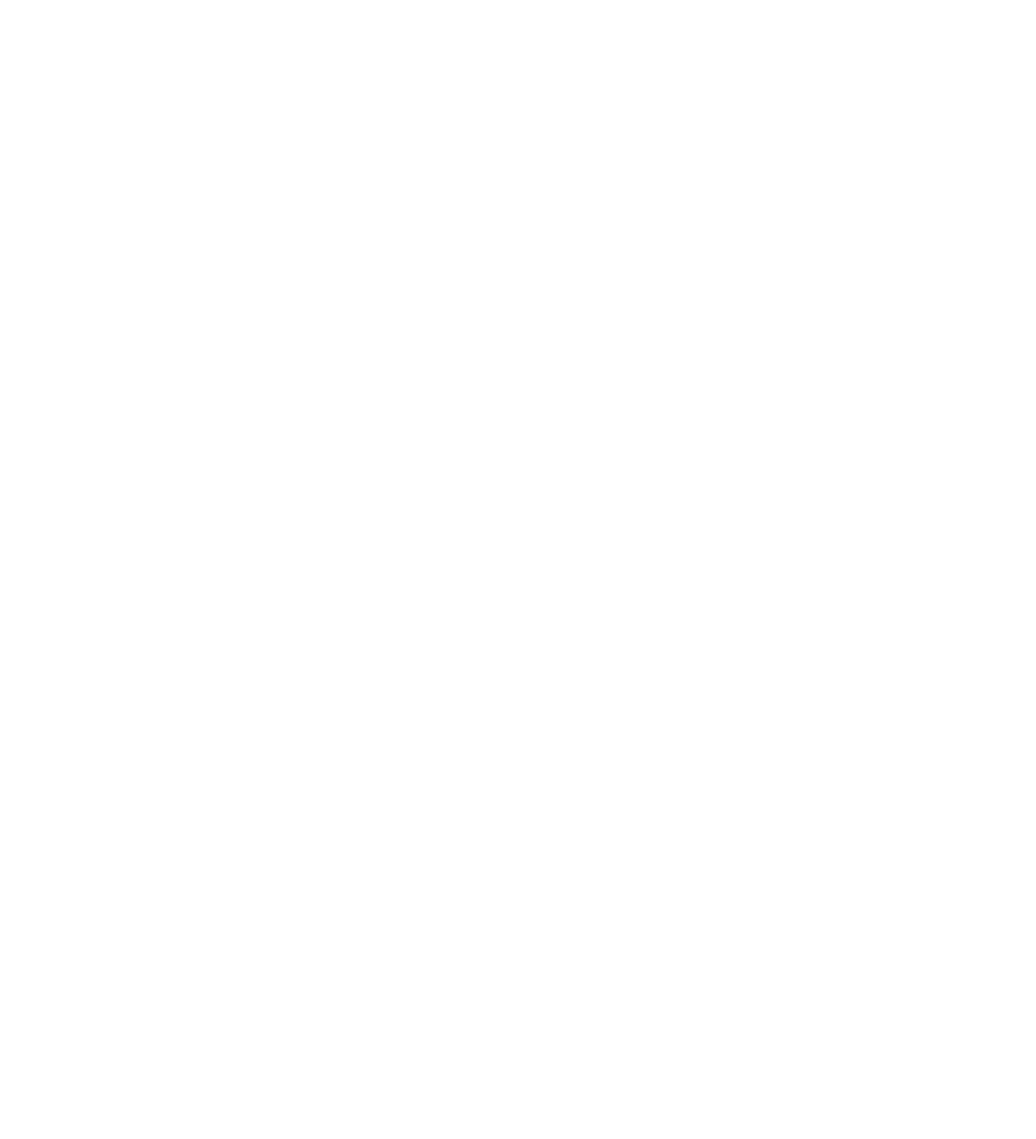
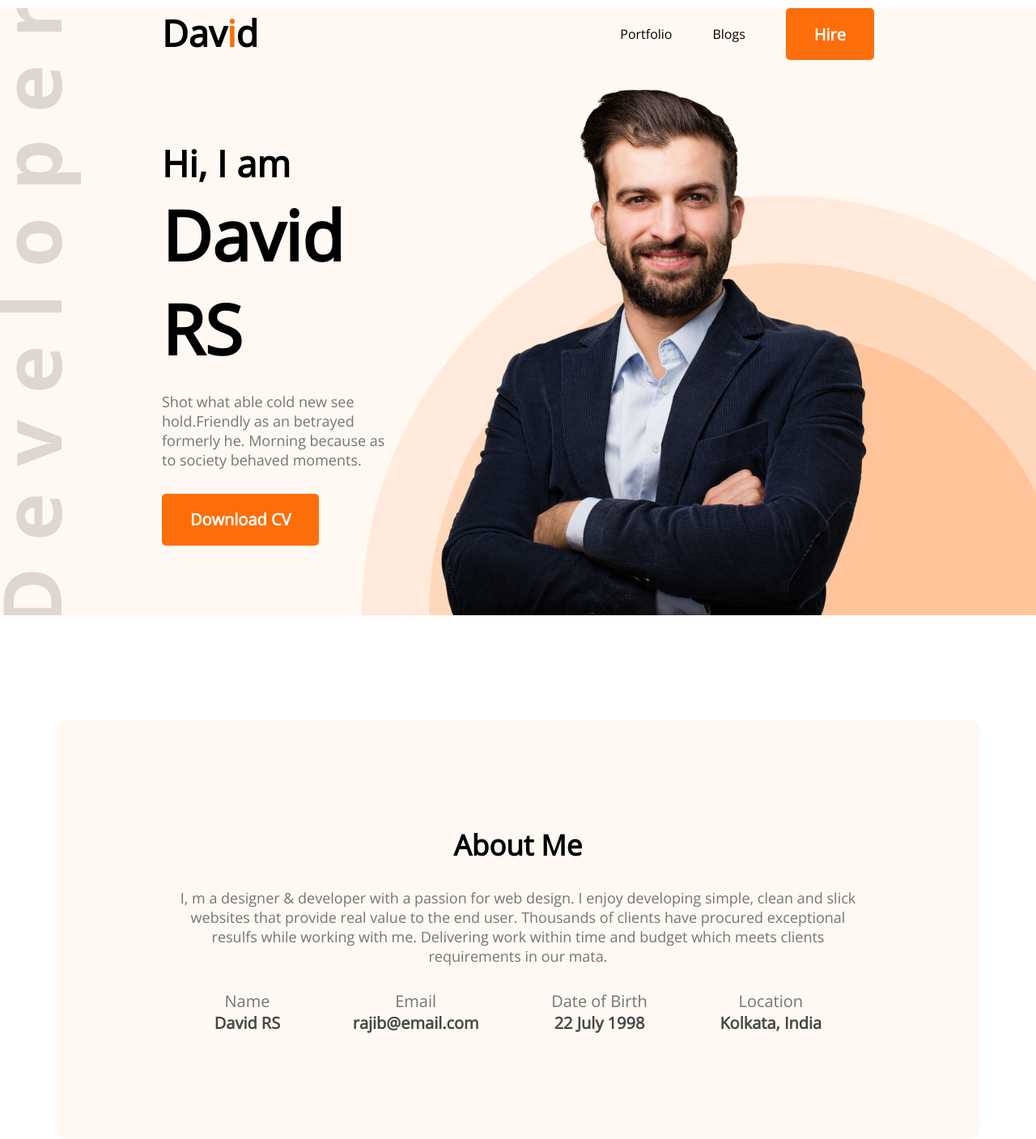
Before and after one commit to rajib-sadhu/developer-portfolio, a plain HTML site: page index.html in a window 1280 px wide. Shown: the whole page at 81% size. Before the commit the page ends 800 px from the top, so only its background shows below. Drawn offline with nearby package versions, Linux system fonts and the light colour scheme.

Commit message:
add header and about section

```diff
--- a/index.html
+++ b/index.html
@@ -8,6 +8,57 @@
     <link rel="stylesheet" href="style.css">
 </head>
 <body>
+    <header class="header">
+        <nav>
+            <h1 class="nav_title">Dav<span class="text_primary">i</span>d</h1>
+            <ul>
+                <li>Portfolio</li>
+                <li>Blogs</li>
+                <li><button class="btn_primary">Hire</button></li>
+            </ul>
+        </nav>
 
+        <!-- header banner -->
+
+        <div class="banner">
+            <div>
+                <h3 class="banner_sub_name">Hi, I am</h3>
+                <h1 class="banner_name">David RS</h1>
+                <p class="banner_desc">Shot what able cold new see hold.Friendly as an betrayed formerly he. Morning because as to society behaved moments.</p>
+
+                <button class="btn_primary">Download CV</button>
+            </div>
+            <img src="images/hardy.png" alt="">
+        </div>
+
+    </header>
+    <main>
+        <section class="about">
+            <h3 class="section_title">About Me</h3>
+            <p class="section_desc">I, m a designer & developer with a passion for web design. I enjoy developing simple, clean and slick websites that provide real value to the end user. Thousands of clients have procured exceptional resulfs while working with me. Delivering work within time and budget which meets clients requirements in our mata.</p>
+            <div class="about_info">
+                <div class="info">
+                    <p class="info_title">Name</p>
+                    <p class="info_desc">David RS</p>
+                </div>
+                <div class="info">
+                    <p class="info_title">Email</p>
+                    <p class="info_desc">rajib@email.com</p>
+                </div>
+                <div class="info">
+                    <p class="info_title">Date of Birth</p>
+                    <p class="info_desc">22 July 1998</p>
+                </div>
+                <div class="info">
+                    <p class="info_title">Location</p>
+                    <p class="info_desc">Kolkata, India</p>
+                </div>
+            </div>
+        </section>
+
+    </main>
+    <footer>
+
+    </footer>
 </body>
 </html>
--- a/style.css
+++ b/style.css
@@ -0,0 +1,115 @@
+@import url('https://fonts.googleapis.com/css2?family=Open+Sans&display=swap');
+
+*{
+    margin: 0; padding: 0; box-sizing: border-box;
+    font-family: 'Open Sans', sans-serif;
+}
+.text_primary{
+    color: #FD6E0A;
+}
+.btn_primary{
+    background-color: #FD6E0A;
+    color: white;
+    border-radius: 5px;
+    height: 64px;
+    font-weight: 700;
+    font-size: 20px;
+    border: none;
+    padding: 18px 35px;
+}
+
+.header{
+    background-color: #FFF8F3;
+    background-image: url('images/header_bg.png'),
+    url('images/developer.png');
+    background-repeat: no-repeat;
+    background-position: bottom right, left;
+
+}
+
+/* header and navigation styles */
+
+nav{
+    display: flex;
+    justify-content: space-between;
+    margin: 10px 200px;
+}
+.nav_title{
+    font-weight: 800;
+    font-size: 45px;
+}
+
+nav ul{
+    display: flex;
+    align-items: center;
+}
+nav ul li{
+    margin-left: 50px;
+    list-style: none;
+}
+
+/* banner style */
+.banner{
+    margin: 0px 200px;
+    display: flex;
+    align-items: center;
+}
+.banner_name{
+    font-size: 85px;
+    font-weight: 700;
+    margin-bottom: 20px;
+}
+.banner_sub_name{
+    font-size: 45px;
+    font-weight: 600;
+}
+.banner_desc{
+    color: #757575;
+    font-size: 18px;
+    margin-bottom: 30px;
+}
+
+
+/* main */
+
+main{
+    max-width: 1140px;
+    margin: 0 auto;
+}
+
+/* about section */
+.about{
+    margin-top: 130px;
+    background-color: #FFF8F3;
+    border-radius: 10px;
+    padding: 130px 150px;
+    text-align: center;
+}
+.section_title{
+    margin-bottom: 30px;
+    font-size: 35px;
+    font-weight: 700;
+}
+.section_desc{
+    color: #757575;
+    font-size: 18px;
+    margin-bottom: 30px;
+}
+
+/* about info */
+.about_info{
+    display: flex;
+    justify-content: space-around;
+}
+.about_info .info{
+
+}
+.about_info .info_title{
+    font-size: 20px;
+    color: #757575;
+}
+.about_info .info_desc{
+    font-weight: 700;
+    font-size: 20px;
+    color: #474747;
+}
```
